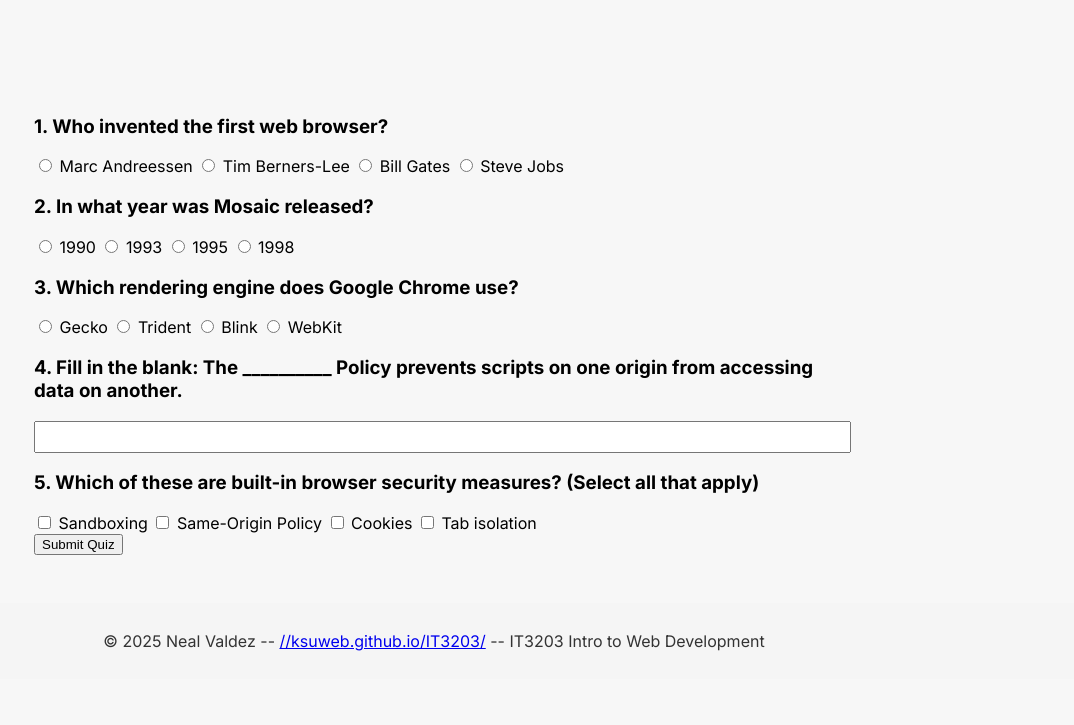
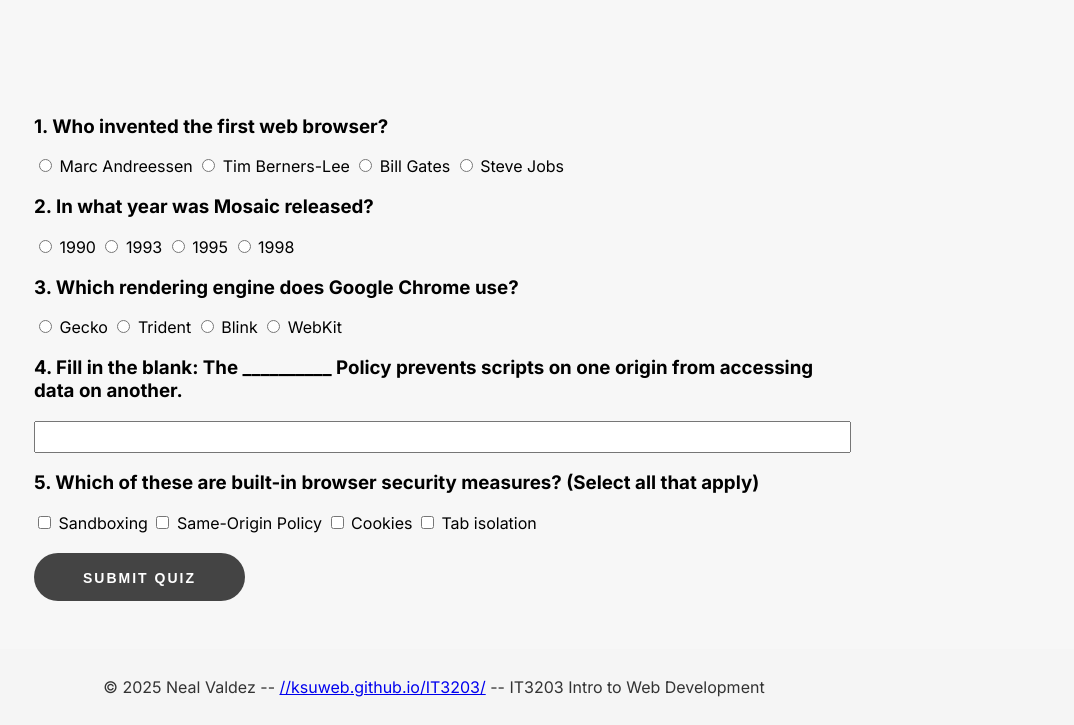
Before and after one commit to nealv2344/nealv2344.github.io, a plain HTML site: page quiz.html in a window 1280 px wide. Shown: the part 123-848 px from the top of the page, without its empty margins (206-1280 px from the left). Before the commit the page ends 802 px from the top, so only its background shows below. Drawn offline with Linux system fonts and the light colour scheme.

Commit message:
Quiz buttons style

```diff
--- a/quiz.html
+++ b/quiz.html
@@ -70,14 +70,14 @@
                <label><input type="checkbox" name="q5" value="cookies"> Cookies</label>
                <label><input type="checkbox" name="q5" value="tabs"> Tab isolation</label>
             </div>
-            <button type="submit">Submit Quiz</button>
+            <button class="QuizBtn" type="submit">Submit Quiz</button>
          </form>
          <div id="results" hidden>
             <h2>Your Results</h2>
             <div id="details"></div>
             <p><strong>Total Score:</strong> <span id="score"></span>/5</p>
             <p><strong>Outcome:</strong> <span id="outcome"></span></p>
-            <button id="restartBtn">Restart Quiz</button>
+            <button id="restartBtn" class="QuizBtn" >Restart Quiz</button>
          </div>
       </main>
       <footer class="site-footer">
--- a/style.css
+++ b/style.css
@@ -244,7 +244,6 @@ body {
 
 
 .next-btn {
-
 	display: inline-block;
 	outline: none;
 	cursor: pointer;
@@ -268,6 +267,28 @@ body {
 .next-btn:hover {
 	transform: scale(1.04);
 	background-color: #262626;
+}
+
+.QuizBtn {
+  display: inline-block;
+	outline: none;
+	cursor: pointer;
+	font-size: 14px;
+	line-height: 1;
+	border-radius: 500px;
+	transition-duration: .3s;
+	border: 1px solid transparent;
+	letter-spacing: 2px;
+	min-width: 160px;
+	text-transform: uppercase;
+	white-space: normal;
+	font-weight: 700;
+	text-align: center;
+	padding: 17px 48px;
+	color: #fff;
+	background-color: #444444;
+	height: 48px;
+  margin-top: 20px;
 }
 
 /* ——— FOOTER ——— */
```
